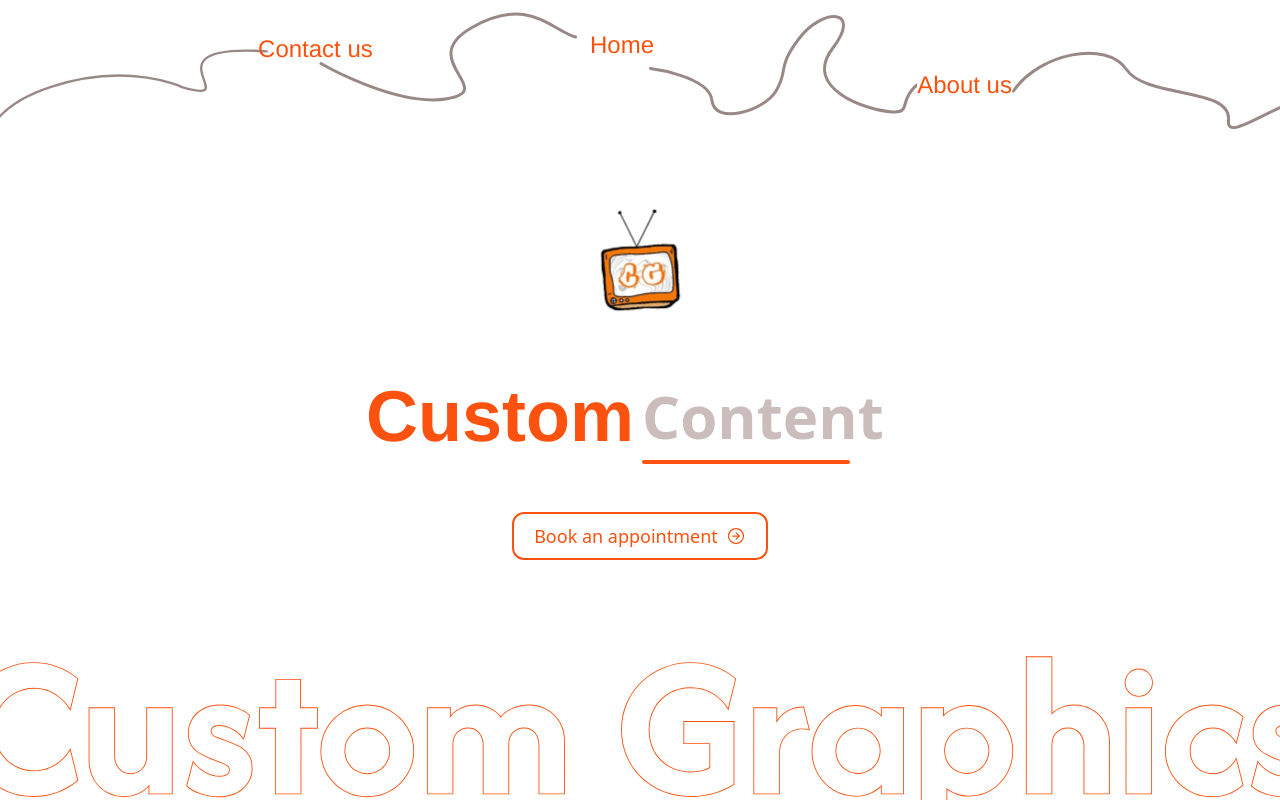
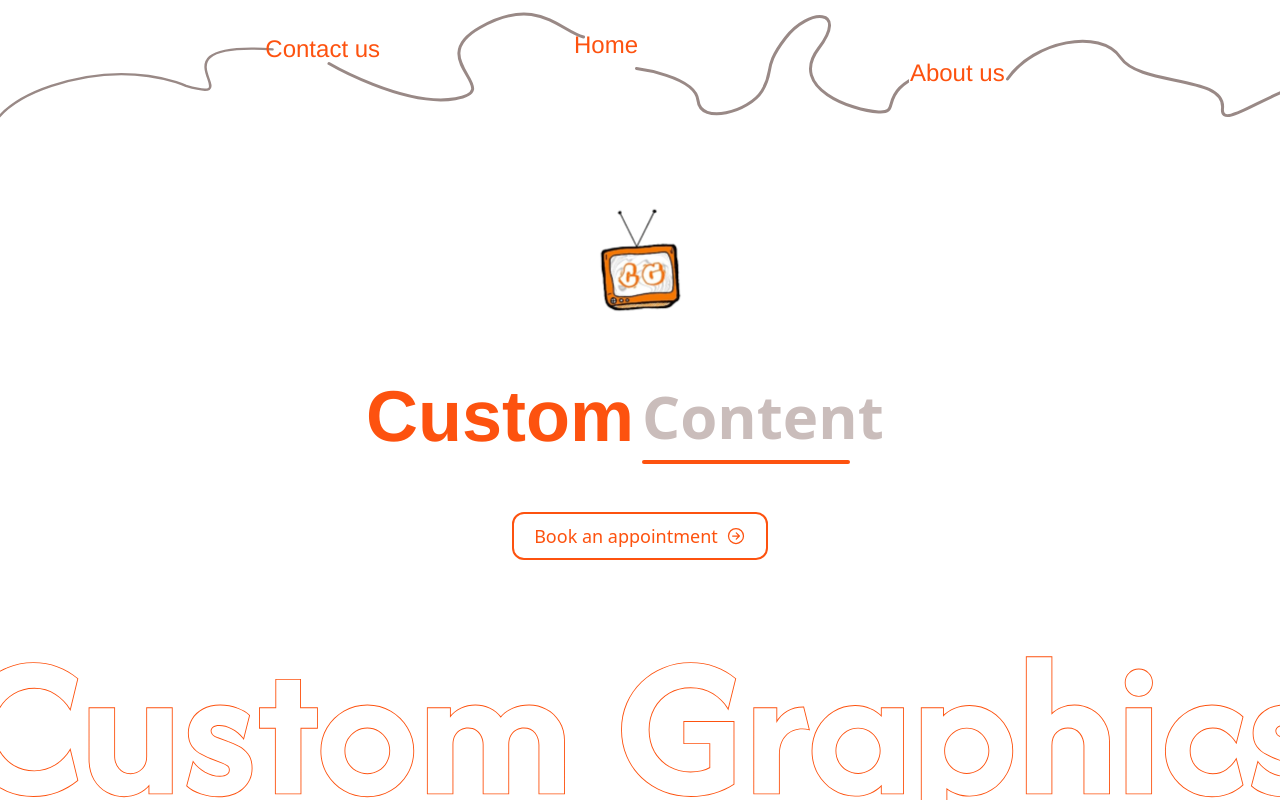
Before and after one commit to PRATHAMKARMARKAR/CustomGraphics, a React (Vite) app: page / in a window 1280 px wide. Built offline with nearby package versions, Linux system fonts and the light colour scheme; a web font is replaced by a local one.

Commit message:
added navbar 3

```diff
--- a/src/components/Navbar.jsx
+++ b/src/components/Navbar.jsx
@@ -39,7 +39,7 @@ const Navbar = ({ height }) => {
               />
             </svg>
           </div>
-          <button className="h-full w-1/2 mb-30 -ml-8  transition-all duration-300">
+          <button className="h-full w-1/2 mb-30 -ml-16  transition-all duration-300">
             Home
           </button>
 
@@ -54,12 +54,12 @@ const Navbar = ({ height }) => {
               />
             </svg>
           </div>
-          <button className="h-full w-1/2 -ml-5  -mt-10 transition-all duration-300">
+          <button className="h-full w-1/2 -ml-5  -mt-16 transition-all duration-300">
             About us
           </button>
 
           {/* String and (optional) other button */}
-          <div className="string1 h-full w-[100%] -ml-5 -mt-10">
+          <div className="string1 h-full w-[100%] -ml-5 -mt-16">
             <svg xmlns="http://www.w3.org/2000/svg" width="382" height="89" viewBox="0 0 382 89" fill="none">
               <path
                 d="M1.5 50.0001C27.6239 11.8746 94.5 -0.999939 114.5 28.5001C134.5 58.0001 220.011 45.3927 216.5 79.5001C212.989 113.607 316.284 10.8777 351.5 74.5001C351.266 31.5653 400 -24.9999 378.5 1.00006"
```
